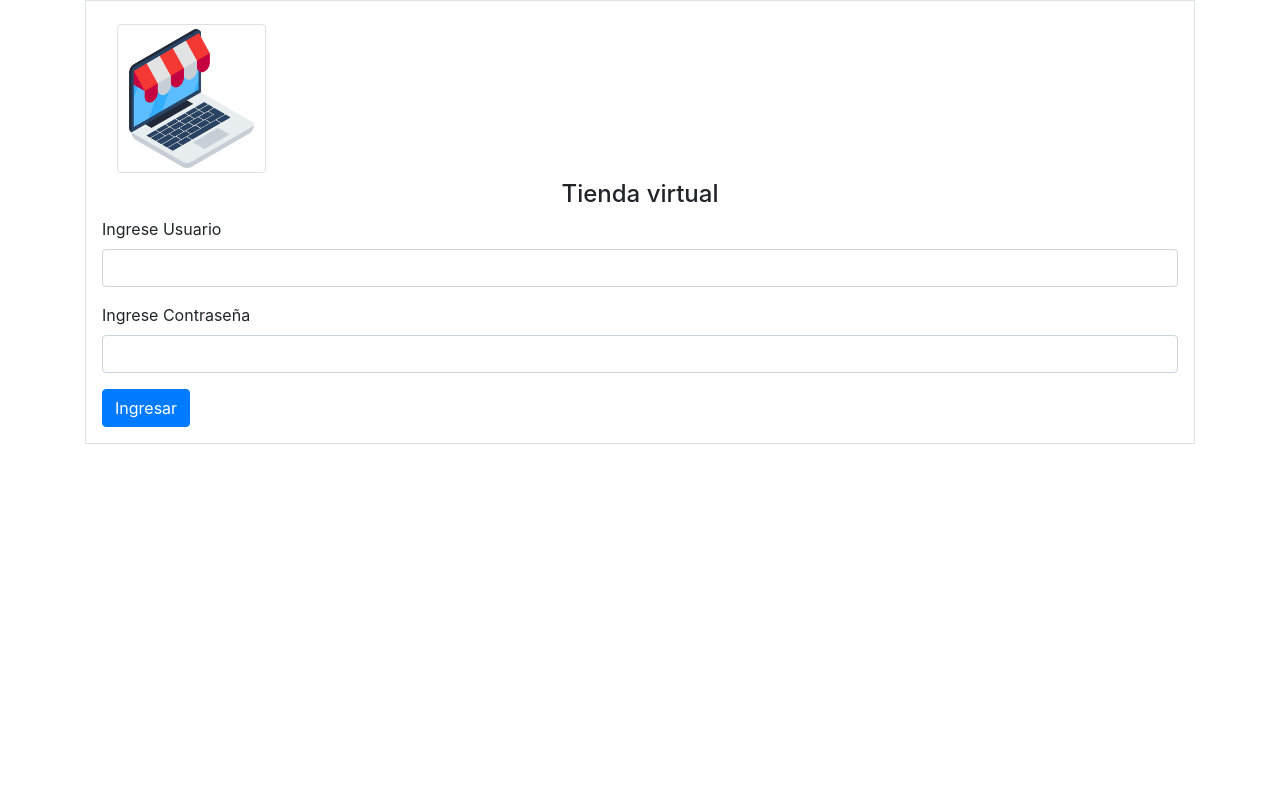
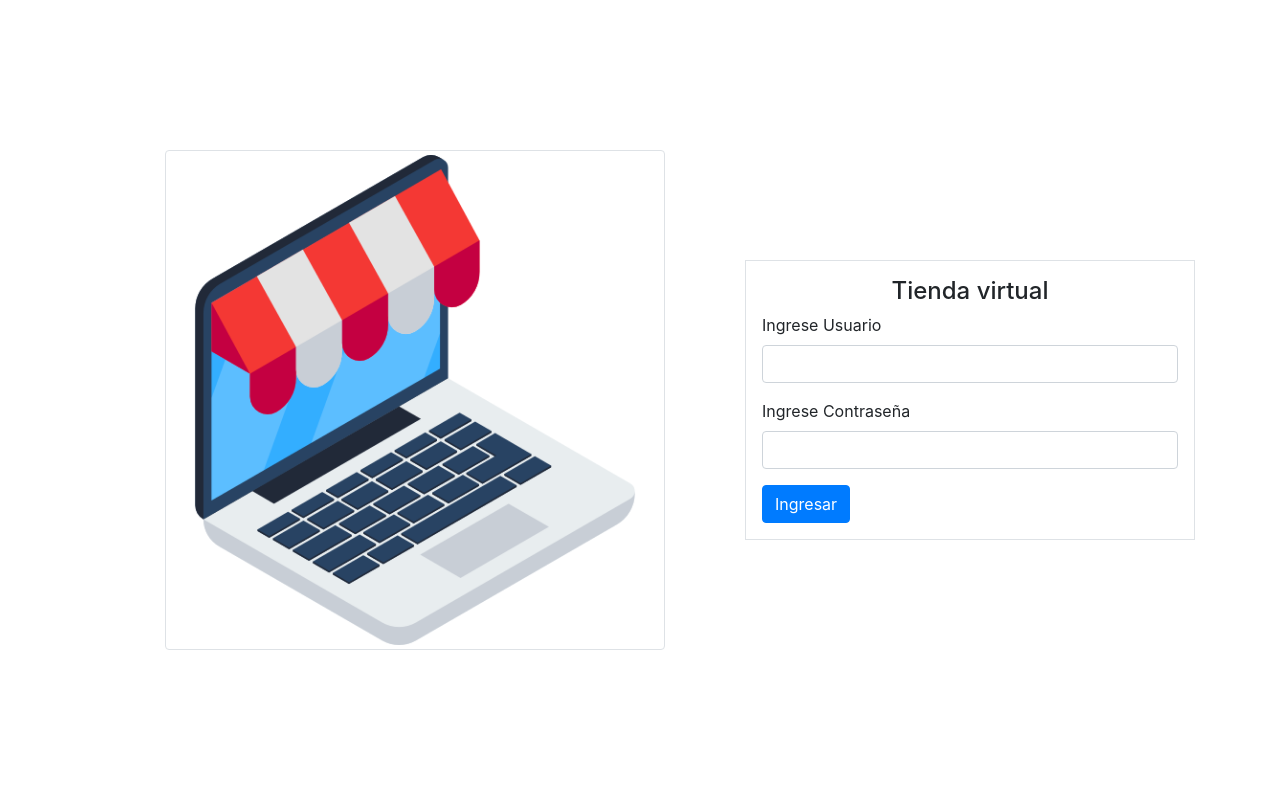
Before and after one commit to 3steb4n/MercadoPHP, a PHP site: page /Vista/Login.php in a window 1280 px wide. Run offline with PHP 8.4, Linux system fonts and the light colour scheme.

Commit message:
el nav bar se modifica y la imagen del login

```diff
--- /dev/null
+++ b/Proyecto/Iconos_o_Imagenes/css/EstilosLogin.css
@@ -0,0 +1,10 @@
+.abs-center {
+  display: flex;
+  align-items: center;
+  justify-content: center;
+  min-height: 100vh;
+}
+
+.form {
+  width: 450px;
+}
--- a/Proyecto/Vista/Login.php
+++ b/Proyecto/Vista/Login.php
@@ -7,7 +7,7 @@
 
     <!-- Bootstrap CSS -->
     <link rel="stylesheet" href="https://stackpath.bootstrapcdn.com/bootstrap/4.5.2/css/bootstrap.min.css" integrity="sha384-JcKb8q3iqJ61gNV9KGb8thSsNjpSL0n8PARn9HuZOnIxN0hoP+VmmDGMN5t9UJ0Z" crossorigin="anonymous">
-    <link rel="stylesheet" type="text/css" href="../Estilos/Login.css">
+    <link rel="stylesheet" type="text/css" href="../Iconos_o_Imagenes/css/EstilosLogin.css">
 	<script src="https://code.jquery.com/jquery-3.5.1.slim.min.js" integrity="sha384-DfXdz2htPH0lsSSs5nCTpuj/zy4C+OGpamoFVy38MVBnE+IbbVYUew+OrCXaRkfj" crossorigin="anonymous"></script>
 	<script src="https://cdn.jsdelivr.net/npm/popper.js@1.16.1/dist/umd/popper.min.js" integrity="sha384-9/reFTGAW83EW2RDu2S0VKaIzap3H66lZH81PoYlFhbGU+6BZp6G7niu735Sk7lN" crossorigin="anonymous"></script>
 	<script src="https://stackpath.bootstrapcdn.com/bootstrap/4.5.2/js/bootstrap.min.js" integrity="sha384-B4gt1jrGC7Jh4AgTPSdUtOBvfO8shuf57BaghqFfPlYxofvL8/KUEfYiJOMMV+rV" crossorigin="anonymous"></script>
@@ -17,10 +17,9 @@
 <body>
 	<div class="container">
 	  <div class="abs-center">
+	  <img src="../Iconos_o_Imagenes/laptop.png" class="mx-auto img-fluid img-thumbnail"  width="500" height="500">
 	    <form action="#" class="border p-3 form">
-	    <label for="staticEmail" class="col-sm-2 col-form-label">
-	    	<img src="../Iconos_o_Imagenes/laptop.png" class="mx-auto img-fluid img-thumbnail"  width="150" height="150">
-	    </label>
+
 	    <h4 class="h4" align="center">Tienda virtual</h1>
 	      <div class="form-group">
 	        <label for="email">Ingrese Usuario</label>
--- a/Proyecto/Vista/PaginaPrincipal.php
+++ b/Proyecto/Vista/PaginaPrincipal.php
@@ -43,8 +43,8 @@ session_start();
 	  }
 	  $connectionDb = $connectionInstance -> ConnectDatabase();
 	  ?>
-	<div class="container">
-		<nav class="navbar navbar-expand-lg navbar-dark bg-dark">
+	<div>
+		<nav class="navbar navbar-expand-lg navbar-dark bg-dark justify-content-between">
 		<a class="navbar-brand" href="#">
 			<img src="Iconos_o_Imagenes/laptop.png" width="30" height="30" class="d-inline-block align-top" alt="" loading="lazy">
 				Tienda Virtual
--- a/Proyecto/Vista/administrador/Crear_Usuario.php
+++ b/Proyecto/Vista/administrador/Crear_Usuario.php
@@ -18,7 +18,7 @@
 	<title>Crear Nuevo Usuario</title>
 </head>
 		<body>
-	<div class="container">
+	<div>
 		<nav class="navbar navbar-expand-lg navbar-dark bg-dark">
 		<a class="navbar-brand" href="#">
 			<img src="../../Iconos_o_Imagenes/laptop.png" width="30" height="30" class="d-inline-block align-top" alt="" loading="lazy">
--- a/Proyecto/Vista/administrador/Editar_usuario.php
+++ b/Proyecto/Vista/administrador/Editar_usuario.php
@@ -50,7 +50,7 @@ $db = $connectionInstance->ConnectDatabase();
 	<title> Usuarios</title>
 </head>
 <body>
-  <div class="container">
+  <div>
     <nav class="navbar navbar-expand-lg navbar-dark bg-dark">
     <a class="navbar-brand" href="#">
       <img src="../../Iconos_o_Imagenes/laptop.png" width="30" height="30" class="d-inline-block align-top" alt="" loading="lazy">
--- a/Proyecto/Vista/administrador/Usuarios.php
+++ b/Proyecto/Vista/administrador/Usuarios.php
@@ -18,7 +18,7 @@
 </head>
 		<body>
 
-			<div class="container">
+			<div>
 		<nav class="navbar navbar-expand-lg navbar-dark bg-dark">
 		<a class="navbar-brand" href="#">
 			<img src="../../Iconos_o_Imagenes/laptop.png" width="30" height="30" class="d-inline-block align-top" alt="" loading="lazy">
```
